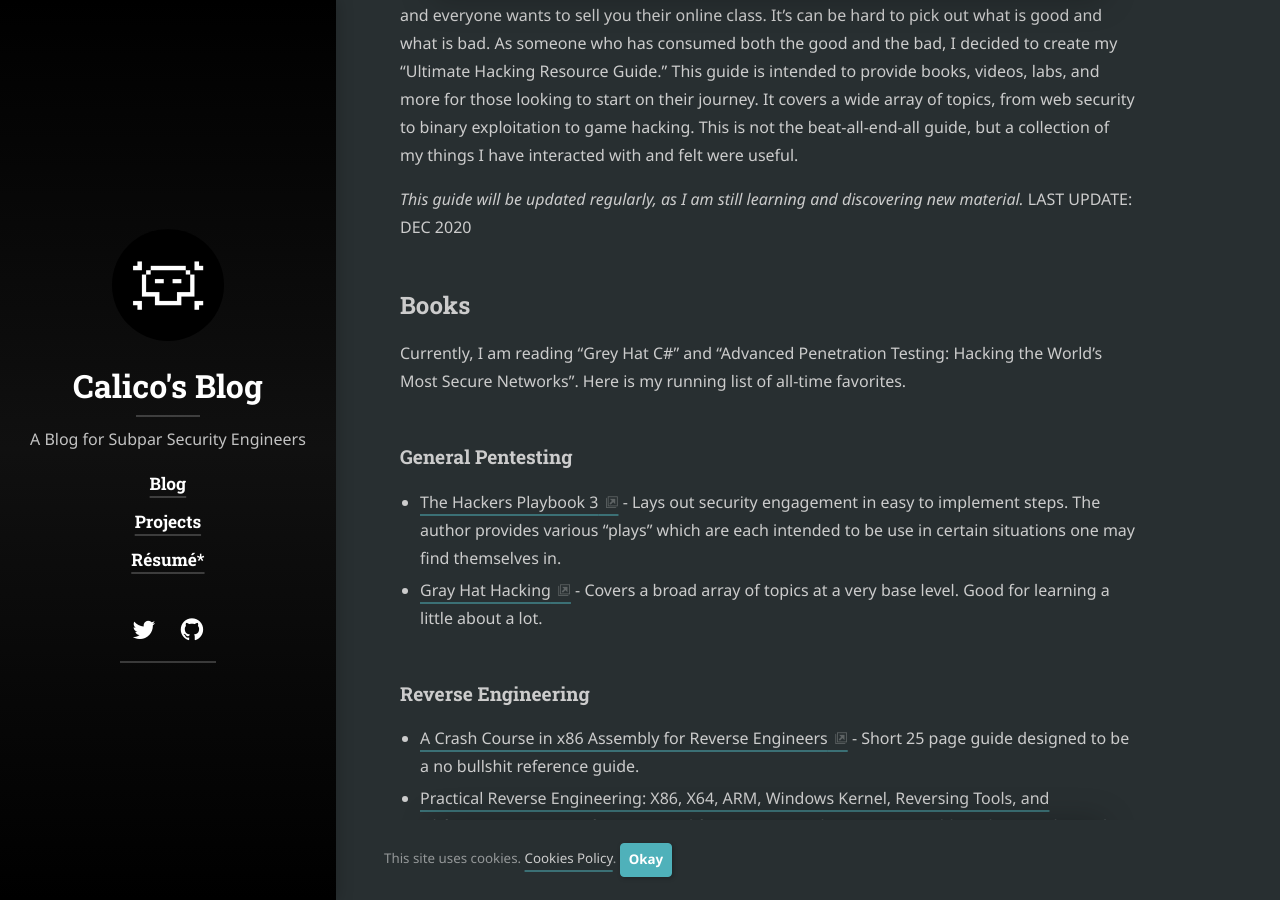
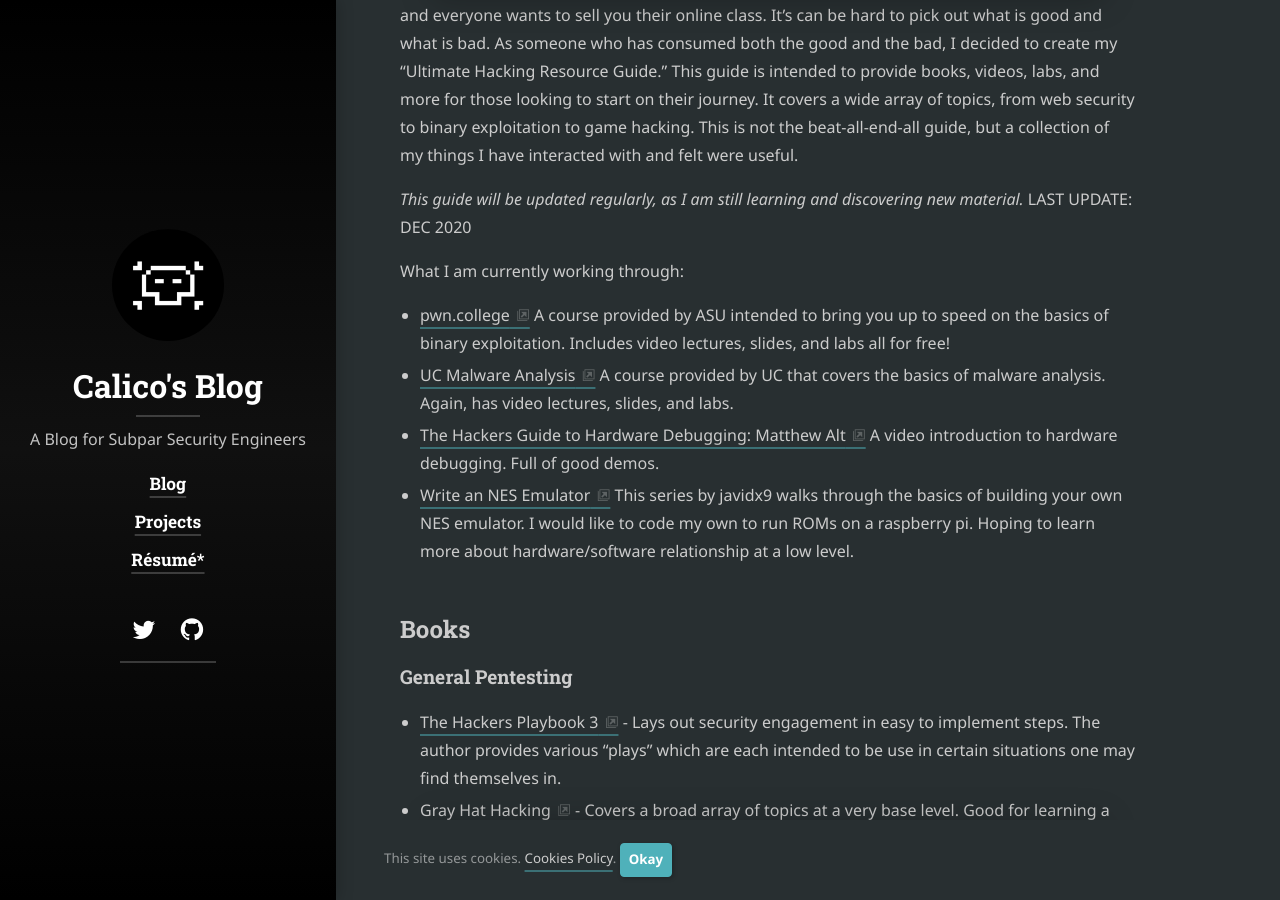
Before and after one commit to jmagi98/jmagi98.github.io, a Jekyll site: the page built from _posts/2020-12-20-ultimate-hacking-resource-guide.md, in a window 1280 px wide and 900 px high, scrolled down 478 px. Built offline with Jekyll 4.4.1, drawn with Linux system fonts in a browser that asks for light colours; cached includes are drawn as plain includes; nearby versions of some CDN libraries; some web fonts are replaced; library files that are not in the unit come from our copies.

Commit message:
added update

```diff
--- a/_posts/2020-12-20-ultimate-hacking-resource-guide.md
+++ b/_posts/2020-12-20-ultimate-hacking-resource-guide.md
@@ -24,9 +24,16 @@ things I have interacted with and felt were useful.
 *This guide will be updated regularly, as I am still learning and discovering new material.*
 LAST UPDATE: DEC 2020
 
+What I am currently working through:
+- [pwn.college](https://pwn.college/) A course provided by ASU intended to bring you up to speed on the basics of binary exploitation. Includes video lectures, slides, and labs all for free!
+- [UC Malware Analysis](https://class.malware.re/) A course provided by UC that covers the basics of malware analysis. Again, has video lectures, slides, and labs.
+- [The Hackers Guide to Hardware Debugging: Matthew Alt](https://www.youtube.com/watch?v=hWYzgw0WhYU&ab_channel=HACKADAY) A video introduction to hardware debugging. Full of good demos.
+- [Write an NES Emulator](https://www.youtube.com/watch?v=F8kx56OZQhg&t=2s&ab_channel=javidx9) This series by javidx9 walks through the basics of building your own NES emulator. I would like to code
+my own to run ROMs on a raspberry pi. Hoping to learn more about hardware/software relationship at a low level.
+
+
+
 ## Books
-Currently, I am reading "Grey Hat C#" and "Advanced Penetration Testing: Hacking the World's Most Secure Networks". Here is my running list of all-time favorites.
-
 ### General Pentesting
 - [The Hackers Playbook 3](https://www.amazon.com/Hacker-Playbook-Practical-Penetration-Testing-ebook/dp/B07CSPFYZ2) - Lays out security engagement in easy to implement
 steps. The author provides various "plays" which are each intended to be use in certain situations one may find themselves in.
```
